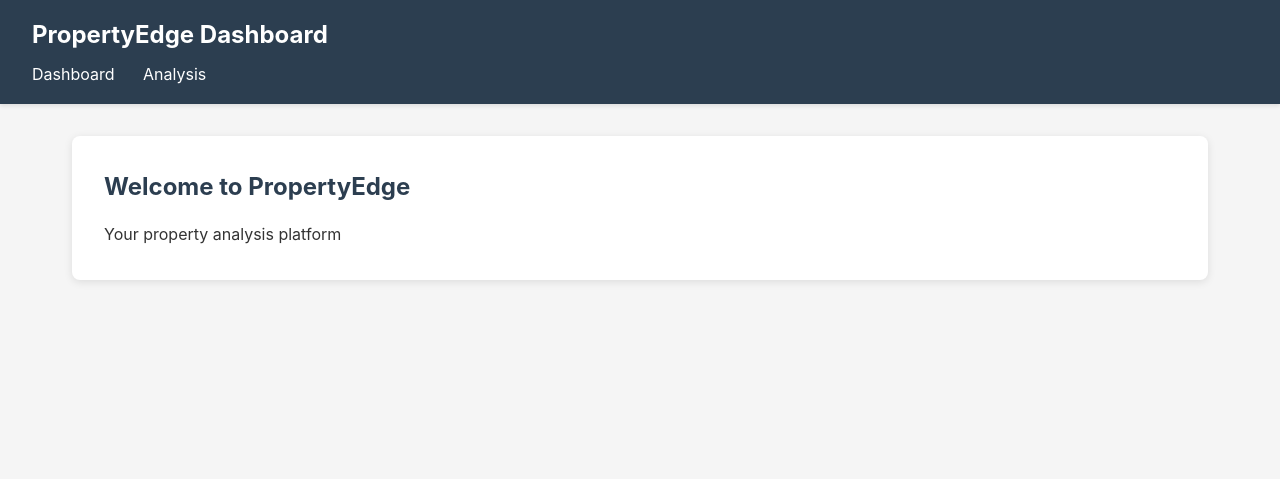
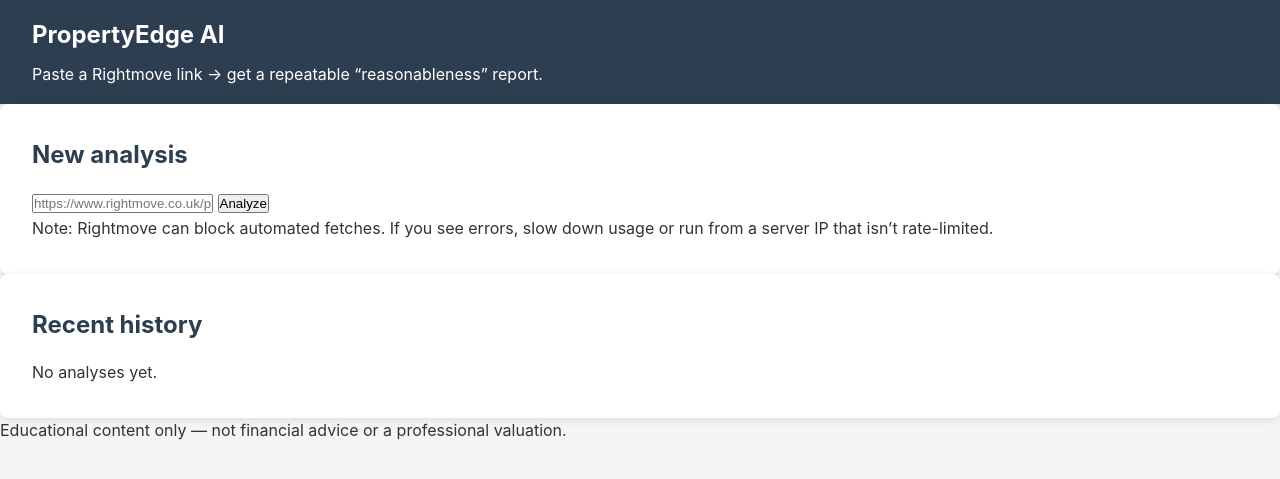
Before and after one commit to godwaino/PropertyEdge, a Flask app: template templates/dashboard.html in a window 1280 px wide. Shown: the top 479 px of the page. Run offline with Flask 3, Linux system fonts and the light colour scheme; the template is opened without the code that fills it, so the values that code supplies are empty; parts of the project's set-up code (start-up, migrations or seed data) failed here and were passed over; some libraries are stand-ins or nearby versions.

Commit message:
Update dashboard.html

```diff
--- a/templates/dashboard.html
+++ b/templates/dashboard.html
@@ -1,27 +1,72 @@
-<!DOCTYPE html>
+<!doctype html>
 <html lang="en">
 <head>
-    <meta charset="UTF-8">
-    <meta name="viewport" content="width=device-width, initial-scale=1.0">
-    <title>PropertyEdge - Dashboard</title>
-    <link rel="stylesheet" href="{{ url_for('static', filename='style.css') }}">
+  <meta charset="utf-8" />
+  <meta name="viewport" content="width=device-width,initial-scale=1" />
+  <title>PropertyEdge AI — Dashboard</title>
+  <link rel="stylesheet" href="/static/style.css" />
 </head>
 <body>
-    <header>
-        <h1>PropertyEdge Dashboard</h1>
-        <nav>
-            <a href="/">Dashboard</a>
-            <a href="/analysis">Analysis</a>
-        </nav>
+  <div class="wrap">
+    <header class="top">
+      <div>
+        <h1>PropertyEdge AI</h1>
+        <p class="sub">Paste a Rightmove link → get a repeatable “reasonableness” report.</p>
+      </div>
     </header>
 
-    <main>
-        <section class="dashboard-content">
-            <h2>Welcome to PropertyEdge</h2>
-            <p>Your property analysis platform</p>
-        </section>
-    </main>
+    <section class="card">
+      <h2>New analysis</h2>
+      <form id="analyzeForm">
+        <input id="urlInput" type="url" placeholder="https://www.rightmove.co.uk/properties/..." required />
+        <button type="submit">Analyze</button>
+      </form>
+      <p class="hint">Note: Rightmove can block automated fetches. If you see errors, slow down usage or run from a server IP that isn’t rate-limited.</p>
+    </section>
 
-    <script src="{{ url_for('static', filename='app.js') }}"></script>
+    <section class="card" id="resultCard" style="display:none;">
+      <div class="row">
+        <h2>Result</h2>
+        <div class="links" id="resultLinks"></div>
+      </div>
+      <div id="result"></div>
+    </section>
+
+    <section class="card">
+      <h2>Recent history</h2>
+      {% if analyses and analyses|length > 0 %}
+        <table>
+          <thead>
+            <tr>
+              <th>When (UTC)</th>
+              <th>Property</th>
+              <th>Score</th>
+              <th>Label</th>
+              <th>Link</th>
+            </tr>
+          </thead>
+          <tbody>
+            {% for a in analyses %}
+              <tr>
+                <td>{{ a.created_at_utc }}</td>
+                <td>{{ a.property_id or "—" }}</td>
+                <td>{{ a.score if a.score is not none else "—" }}</td>
+                <td>{{ a.label or "—" }}</td>
+                <td><a href="/a/{{ a.id }}">View</a></td>
+              </tr>
+            {% endfor %}
+          </tbody>
+        </table>
+      {% else %}
+        <p>No analyses yet.</p>
+      {% endif %}
+    </section>
+
+    <footer class="footer">
+      <p>Educational content only — not financial advice or a professional valuation.</p>
+    </footer>
+  </div>
+
+  <script src="/static/app.js"></script>
 </body>
 </html>
```
